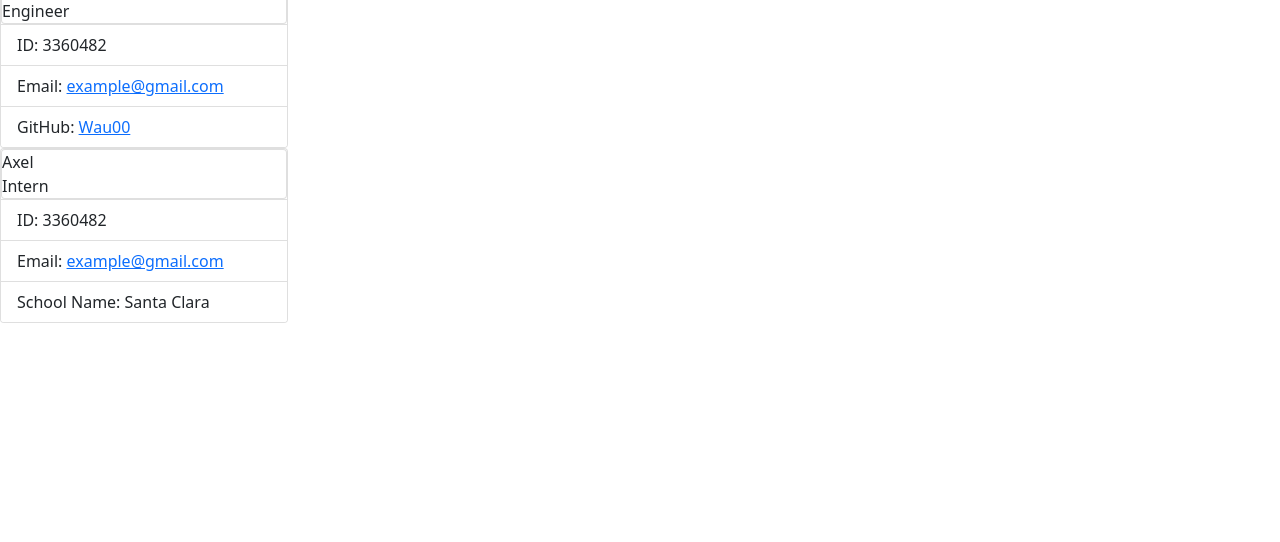
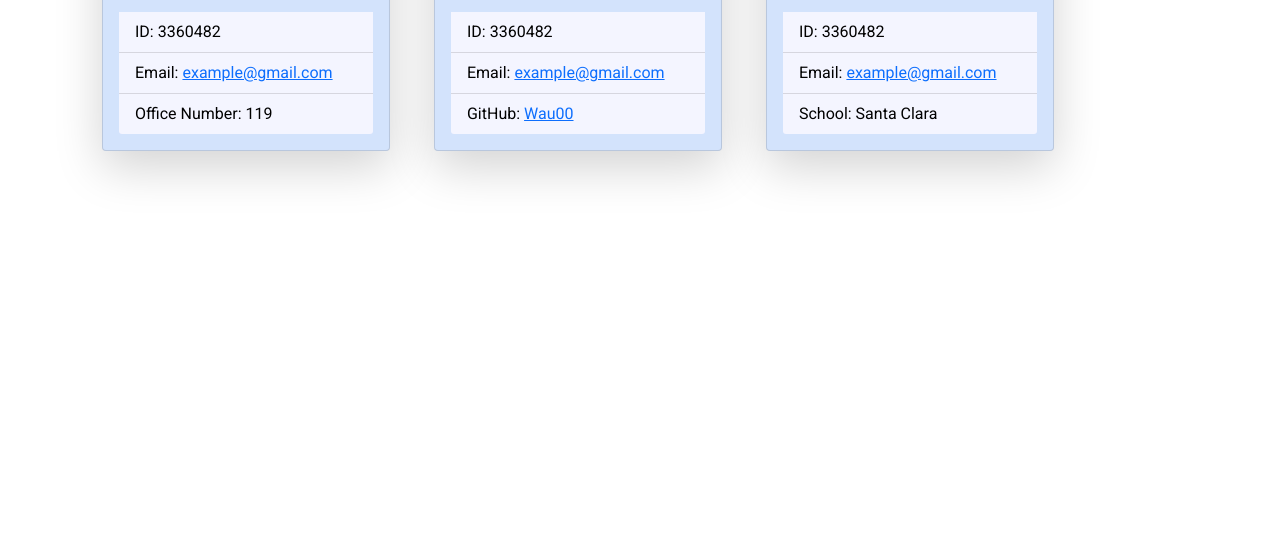
Before and after one commit to Wau00/Team-Profile-Generator-HW-10, a website: page Develop/dist/index.html in a window 1280 px wide. Shown: the part 258-800 px from the top of the page. Drawn offline with nearby package versions, Linux system fonts and the light colour scheme.

Commit message:
Creating css.style

```diff
--- a/Develop/dist/index.html
+++ b/Develop/dist/index.html
@@ -15,13 +15,14 @@
 
 <body>
     <header>
-        <h1> My Team</h1>
+        <h1> My Team &#10003;</h1>
     </header>
     <main>
-        <div class="card" style="width: 18rem;">
-            <div class="card header">
+        <div class="container mx-auto">
+            <div class="card shadow-lg p-3 mb-5 rounded" style="width: 18rem;">
+                <div class="card-header">
                     Walter <br />
-                Manager
+                    &#128084; Manager
                 </div>
                 <ul class="list-group list-group-flush">
                     <li class="list-group-item">ID: 3360482</li>
@@ -30,11 +31,10 @@
                     <li class="list-group-item"> Office Number: 119</li>
                 </ul>
             </div>
-
-        <div class="card" style="width: 18rem;">
-            <div class="card header">
+            <div class="card shadow-lg p-3 mb-5 rounded" style="width: 18rem;">
+                <div class="card-header">
                     Jerome<br />
-                Engineer
+                    &#128187; Engineer
                 </div>
                 <ul class="list-group list-group-flush">
                     <li class="list-group-item">ID: 3360482</li>
@@ -44,20 +44,19 @@
                                 href="https://github.com/Wau00">Wau00</a></span></li>
                 </ul>
             </div>
-        <div class="card" style="width: 18rem;">
-            <div class="card header">
+            <div class="card shadow-lg p-3 mb-5 rounded" style="width: 18rem;">
+                <div class="card-header">
                     Axel <br />
-                Intern
+                    &#127891; Intern
                 </div>
                 <ul class="list-group list-group-flush">
                     <li class="list-group-item">ID: 3360482</li>
                     <li class="list-group-item">Email: <span id="email"><a
                                 href="mailto:example@gmail.com">example@gmail.com</a></span></li>
-                <li class="list-group-item"> School Name: Santa Clara </li>
+                    <li class="list-group-item"> School: Santa Clara </li>
                 </ul>
             </div>
-
-
+        </div>
     </main>
 </body>
 
--- a/Develop/dist/style.css
+++ b/Develop/dist/style.css
@@ -0,0 +1,47 @@
+*{
+    font-family: 'Roboto', sans-serif;
+}
+
+h1{
+    background-color: #00887a;
+    text-align: center;
+    justify-content: center;
+    color: #fff;
+    padding: 40px;
+}
+
+
+.card-header{
+    font-size: 25px;
+    font-weight: 500;
+    background-color: #77a6f7;
+    text-align: center;
+}
+
+
+.card{
+    background-color:#d3e3fc;
+    display: inline-block;
+    align-content: center;
+    justify-content: center;
+    color: white;
+    margin: 10px 20px 0px 20px;
+}
+
+.list-group{
+    padding-top: 15px;
+}
+
+span{
+
+}
+
+.list-group-item {
+    position: relative;
+    display: block;
+    padding: 0.5rem 1rem;
+    color:black;
+    text-decoration: none;
+    background-color: #F4F5FF ;
+    border: 1px solid rgba(0,0,0,.125);
+}
```
Lines whose indentation alone changed are shown as unchanged.
